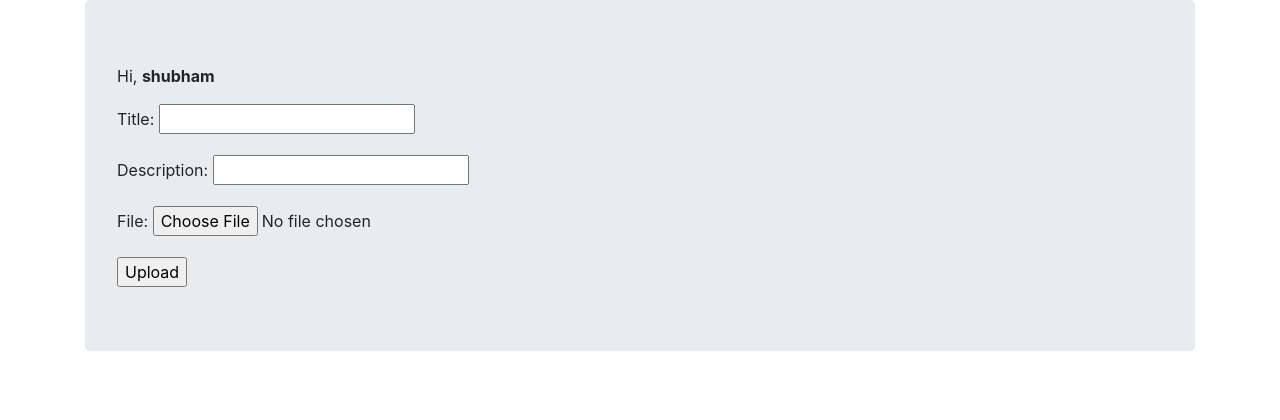
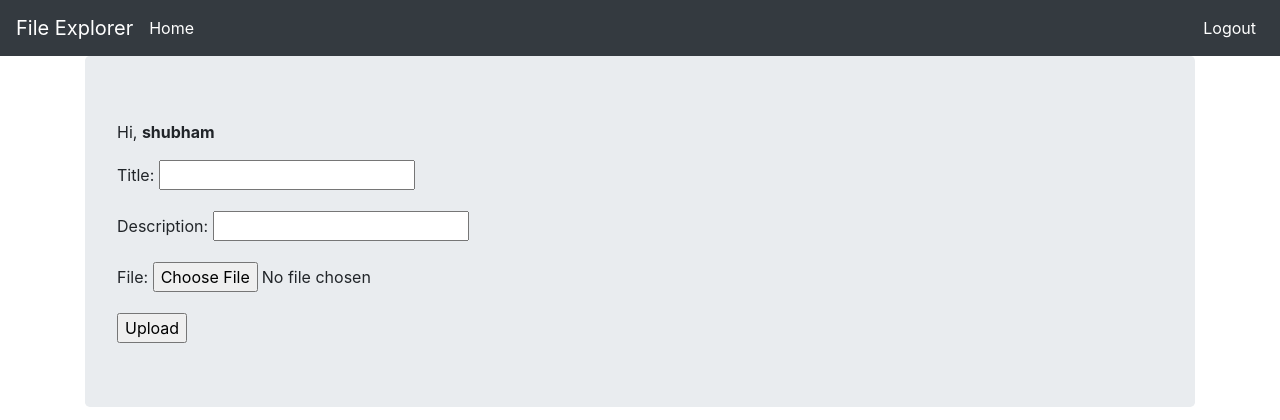
Before and after one commit to shubham088/File_exp_Django, a Django app: page /upload/ in a window 1280 px wide. Shown: the top 420 px of the page. Run offline with Django 3.2, Linux system fonts and the light colour scheme; a user stored in the database is signed in; some libraries are stand-ins or nearby versions.

Commit message:
Uploading is Working fine

```diff
--- a/fileupload/templates/fileupload/loadingFiles.html
+++ b/fileupload/templates/fileupload/loadingFiles.html
@@ -6,6 +6,36 @@
     <link rel="stylesheet" href="https://maxcdn.bootstrapcdn.com/bootstrap/4.0.0/css/bootstrap.min.css" integrity="sha384-Gn5384xqQ1aoWXA+058RXPxPg6fy4IWvTNh0E263XmFcJlSAwiGgFAW/dAiS6JXm" crossorigin="anonymous">
   </head>
   <body>
+    <nav class="navbar navbar-dark bg-dark">
+      <a class="navbar-brand" href="#">File Explorer</a>
+
+      <ul class="navbar-nav mr-auto">
+          <li class="nav-item active">
+            <a class="nav-link" href="{% url 'home-page' %}">Home <span class="sr-only">(current)</span></a>
+          </li>
+      </ul>
+
+    <form class="form-inline my-4 my-lg-0">
+       {% if user.is_authenticated %}
+      <ul class="navbar-nav mr-auto">
+          <li class="nav-item active mr-sm-2">
+            <a class="nav-link" href="{% url 'logout' %}">Logout<span class="sr-only">(current)</span></a>
+          </li>
+      </ul>
+      {% else %}
+      <ul class="navbar-nav mr-auto">
+          <li class="nav-item active mr-sm-2">
+            <a class="nav-link" href="{% url 'login' %}">Login<span class="sr-only">(current)</span></a>
+          </li>
+      </ul>
+      <ul class="navbar-nav mr-auto">
+          <li class="nav-item active mr-sm-2">
+            <a class="nav-link" href="{% url 'register' %}">Register <span class="sr-only">(current)</span></a>
+          </li>
+      </ul>
+      {% endif %}
+    </form>
+    </nav>
 
 <div class="container">
   <div class="jumbotron">
```
Also changed, not shown: fileupload/templates/fileupload/downloadFiles.html (+30 -0 lines).
